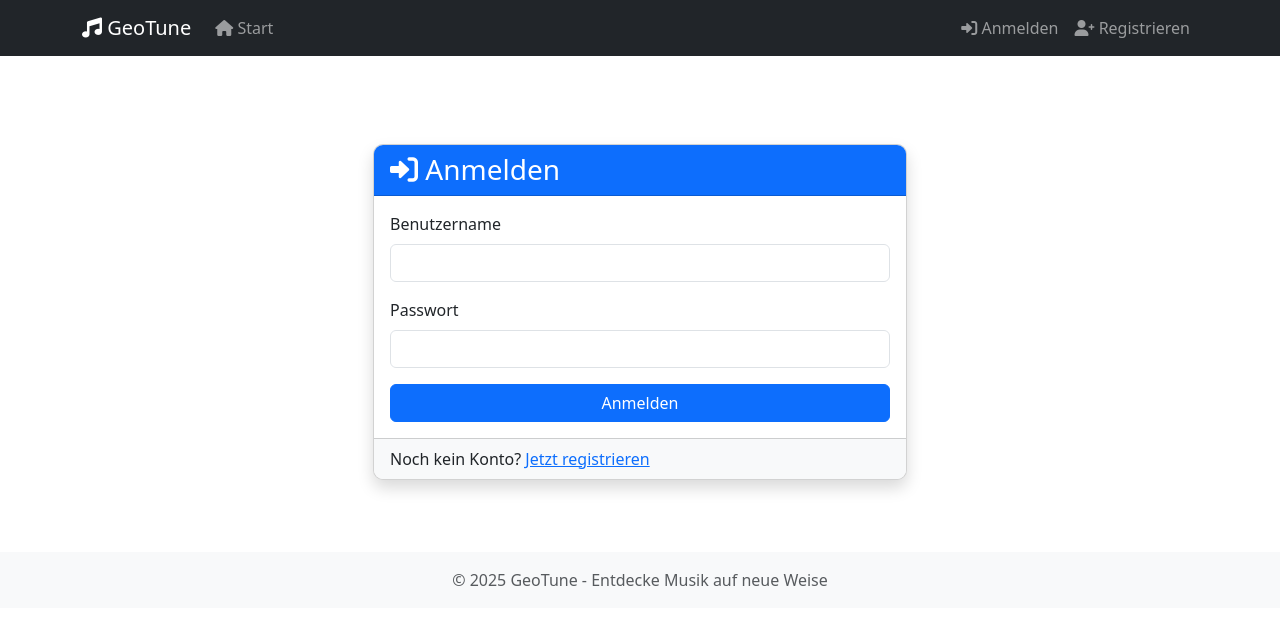
After one commit to SanguarY/GeoTune, a Django app: page /accounts/login/ in a window 1280 px wide. The commit adds this page. Shown: the top 625 px of the page. Run offline with Django 5.2, Linux system fonts and the light colour scheme; some libraries are stand-ins or nearby versions.

Commit message:
fixed login not working

```diff
--- a/geotune_project/geotune/templates/geotune/base.html
+++ b/geotune_project/geotune/templates/geotune/base.html
@@ -66,12 +66,7 @@
                 </ul>
                 <ul class="navbar-nav">
                     {% if user.is_authenticated %}
-                        <li class="nav-item">
-                            <a class="nav-link" href="{% url 'verbindungen' %}">
-                                <i class="fas fa-user-friends"></i> Verbindungen
-                                <span class="badge bg-primary">{{ user.erhaltene_verbindungen.filter(status='angefragt').count }}</span>
-                            </a>
-                        </li>
+
                         <li class="nav-item dropdown">
                             <a class="nav-link dropdown-toggle" href="#" id="userDropdown" role="button"
                                data-bs-toggle="dropdown" aria-expanded="false">
--- /dev/null
+++ b/geotune_project/geotune/templates/registration/login.html
@@ -0,0 +1,36 @@
+{% extends 'geotune/base.html' %}
+
+{% block title %}Anmelden - GeoTune{% endblock %}
+
+{% block content %}
+<div class="container py-5">
+    <div class="row justify-content-center">
+        <div class="col-md-6">
+            <div class="card shadow">
+                <div class="card-header bg-primary text-white">
+                    <h3 class="mb-0"><i class="fas fa-sign-in-alt"></i> Anmelden</h3>
+                </div>
+                <div class="card-body">
+                    <form method="post">
+                        {% csrf_token %}
+                        <div class="mb-3">
+                            <label for="id_username" class="form-label">Benutzername</label>
+                            <input type="text" name="username" class="form-control" id="id_username" required>
+                        </div>
+                        <div class="mb-3">
+                            <label for="id_password" class="form-label">Passwort</label>
+                            <input type="password" name="password" class="form-control" id="id_password" required>
+                        </div>
+                        <div class="d-grid">
+                            <button type="submit" class="btn btn-primary">Anmelden</button>
+                        </div>
+                    </form>
+                </div>
+                <div class="card-footer bg-light">
+                    <p class="mb-0">Noch kein Konto? <a href="{% url 'register' %}">Jetzt registrieren</a></p>
+                </div>
+            </div>
+        </div>
+    </div>
+</div>
+{% endblock %}
--- a/geotune_project/geotune/urls.py
+++ b/geotune_project/geotune/urls.py
@@ -9,6 +9,7 @@ urlpatterns = [
 
     # Kontoerstellung
     path('register/', views.register, name='register'),
+    path('login/', views.login, name='login'),
 
     # Nutzerprofile
     path('profil/', views.nutzerprofil, name='nutzerprofil'),
```
Also changed, not shown: geotune/templates/geotune/landing.html (deleted, +0 -64 lines).
